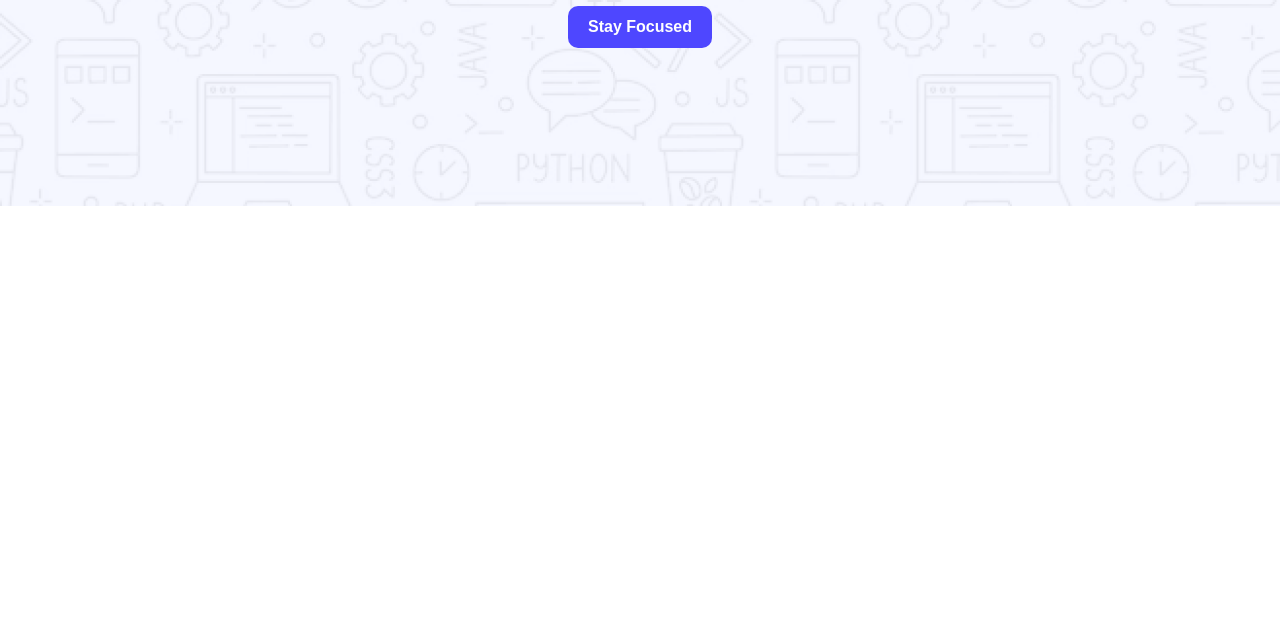
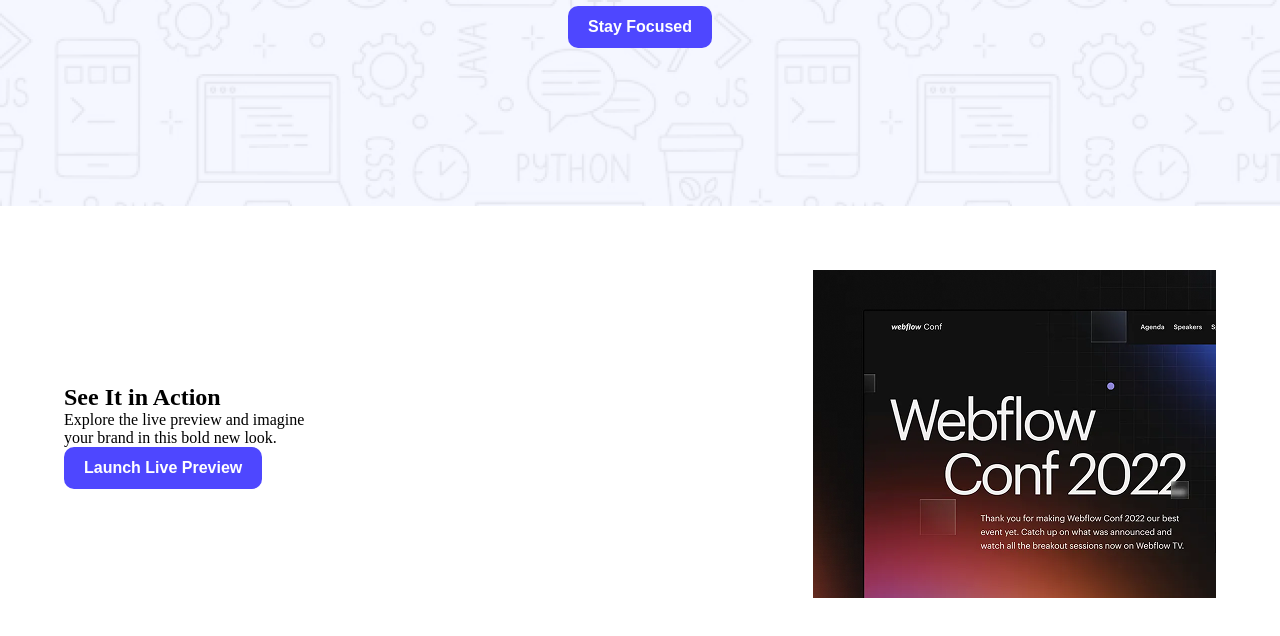
Before and after one commit to meraz149683/assaignment, a plain HTML site: page index.html in a window 1280 px wide. Shown: the part 396-1032 px from the top of the page. Before the commit the page ends 800 px from the top, so only its background shows below. Drawn offline with Linux system fonts and the light colour scheme.

Commit message:
added action section

```diff
--- a/index.html
+++ b/index.html
@@ -17,6 +17,18 @@
         <button class="btn-primary">Stay Focused</button>
     </div>
     </header>
+    <main>
+        <section class="action-section">
+            <div class="action-content">
+                <h2 class="action-title">See It in Action</h2>
+                <p class="action-description">Explore the live preview and imagine your brand in this bold new look.</p>
+                <button class="btn-primary">Launch Live Preview</button>
+            </div>
+            <div class="action-image">
+                <img src="Assets/wc-mini.png" alt="image coming soon">
+            </div>
+        </section>
+    </main>
 
 </body>
 </html>
--- a/style/style.css
+++ b/style/style.css
@@ -49,3 +49,15 @@
     font-size: 65px;
     font-weight: bold;
 }
+.action-section {
+    display: flex;
+    gap: 30rem;
+    justify-content: space-between;
+    align-items: center;
+    padding: ;
+    /* margin: 116px 141px; */
+    padding: 4rem;
+}
+.action-content {
+
+}
```
